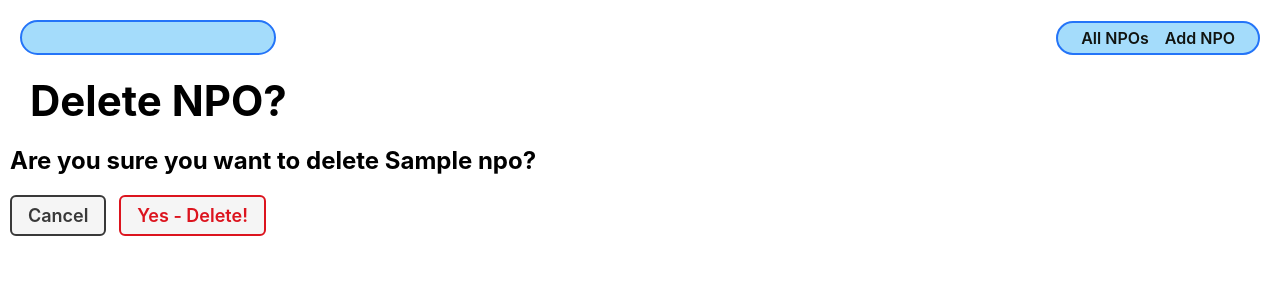
After one commit to imcocokim/npo-collector, a Django app: page /npos/1/delete/ in a window 1280 px wide. The commit adds this page. Shown: the top 300 px of the page. Run offline with Django 4.2, Linux system fonts and the light colour scheme; tables that the repository leaves empty hold one stand-in row (values such as "Sample post").

Commit message:
add create, update, delete functionality

```diff
--- a/main_app/models.py
+++ b/main_app/models.py
@@ -27,3 +27,6 @@ class NPO(models.Model):
 
   def __str__(self):
     return f'{self.name} represents {self.get_topic_display()}'
+
+  def get_absolute_url(self):
+      return reverse('npos_detail', kwargs={'npo_id': self.id})
--- /dev/null
+++ b/main_app/templates/main_app/npo_confirm_delete.html
@@ -0,0 +1,16 @@
+{% extends 'base.html' %}
+{% load static %}
+
+{% block content %}
+  <div class="page-header">
+    <h1>Delete NPO?</h1>
+    {% comment %} <img src="" alt=""> {% endcomment %}
+  </div>
+  <h2>Are you sure you want to delete {{ npo.name }}?</h2>
+
+  <form action="" method="POST" class="form">
+    {% csrf_token %}
+    <a href="{% url 'npos_detail' npo.id%}" class="btn secondary">Cancel</a>
+    <button type="submit" class="btn danger">Yes - Delete!</button>
+  </form>
+{% endblock content %}
--- a/main_app/templates/npos/detail.html
+++ b/main_app/templates/npos/detail.html
@@ -16,7 +16,10 @@
     <h2>{{ npo.get_topic_display }}</h2>
     <h3><a href="{{npo.website}}">{{ npo.website }}</a></h3>
     <p>{{ npo.description }}</p>
-    <p>Added by {{ npo.user }}</p>
+    <div class="npo-actions">
+      <a href="{% url 'npos_update' npo.id %}" class="btn warning">Edit</a>
+      <a href="{% url 'npos_delete' npo.id %}" class="btn danger">Delete</a>
+    </div>
   </div>
 
 </section>
--- a/main_app/urls.py
+++ b/main_app/urls.py
@@ -6,4 +6,7 @@ urlpatterns = [
   path('npos/', views.npos_index, name='npos_index'),
   path('npos/<int:npo_id>/', views.npos_detail, name='npos_detail'),
   path('npos/create/', views.NPOCreate.as_view(), name='npos_create'),
+  path('npos/<int:pk>/update/', views.NPOUpdate.as_view(), name='npos_update'),
+  path('npos/<int:pk>/delete/', views.NPODelete.as_view(), name='npos_delete'),
+
 ]
--- a/main_app/views.py
+++ b/main_app/views.py
@@ -1,6 +1,6 @@
 from django.shortcuts import render
 from .models import NPO
-from django.views.generic.edit import CreateView
+from django.views.generic.edit import CreateView, UpdateView, DeleteView
 
 # Create your views here.
 def home(request):
@@ -16,4 +16,13 @@ def npos_detail(request, npo_id):
 
 class NPOCreate(CreateView):
   model = NPO
-  fields = '__all__'
+  fields = ['name', 'topic', 'description', 'website']
+  success_url = '/npos/'
+
+class NPOUpdate(UpdateView):
+  model = NPO
+  fields = ['topic', 'description', 'website']
+
+class NPODelete(DeleteView):
+  model = NPO
+  success_url = '/npos/'
```
Also changed, not shown: main_app/templates/main_app/npo_form.html (added, +25 -0 lines).
